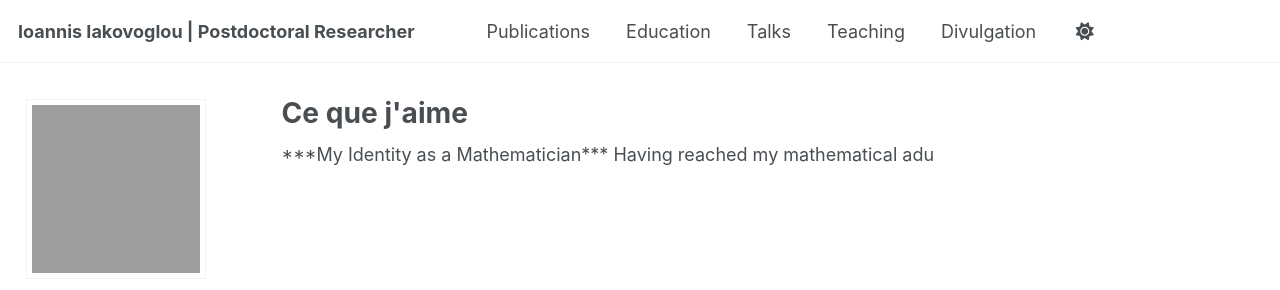
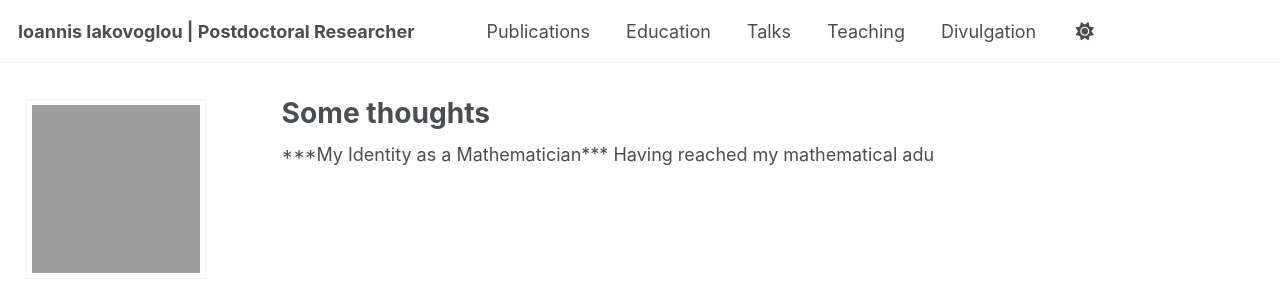
Before and after one commit to ioannisiakovoglou/ioannisiakovoglou.github.io, a Jekyll site: the page built from _pages/year-archive.html, in a window 1280 px wide. Shown: the top 290 px of the page. Built offline with Jekyll 4.4.1, drawn with Linux system fonts in a browser that asks for light colours; a script bundle is joined from its source files by our own code; a style sheet for code colours, icons or effects is not loaded.

Commit message:
Change title from 'Ce que j'aime' to 'Some thoughts'

```diff
--- a/_pages/year-archive.html
+++ b/_pages/year-archive.html
@@ -1,7 +1,7 @@
 ---
 layout: archive
 permalink: /year-archive/
-title: "Ce que j'aime"
+title: "Some thoughts"
 author_profile: true
 redirect_from:
   - /wordpress/blog-posts/
```
